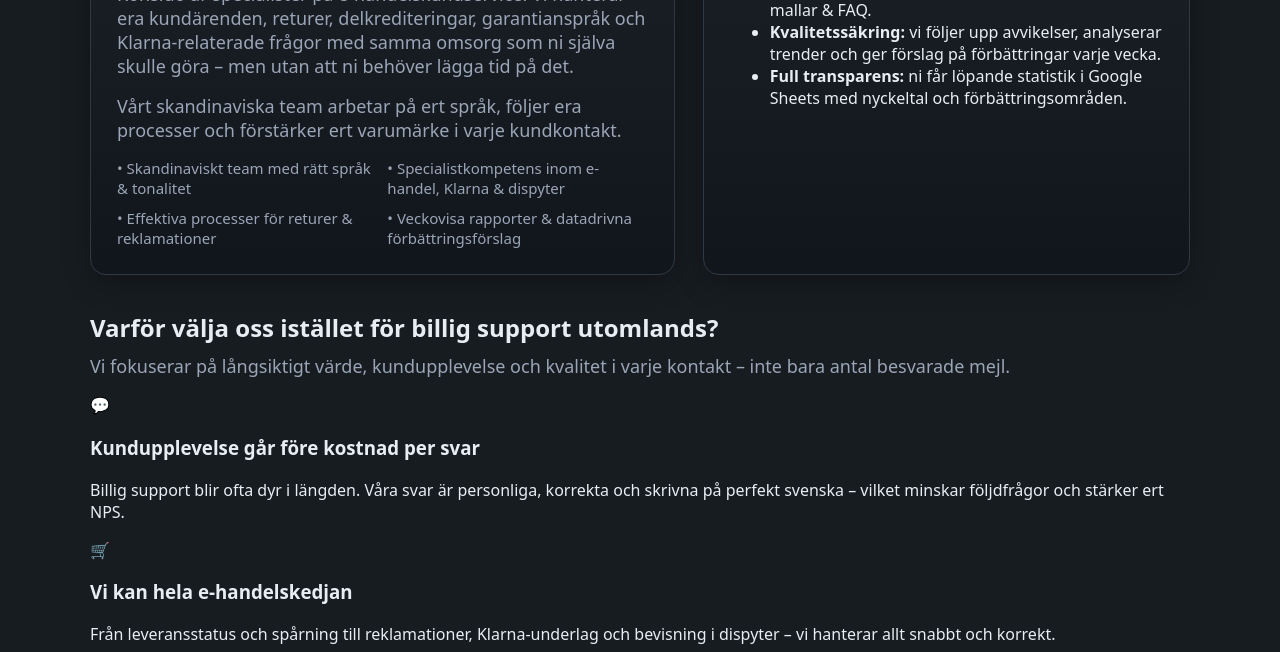
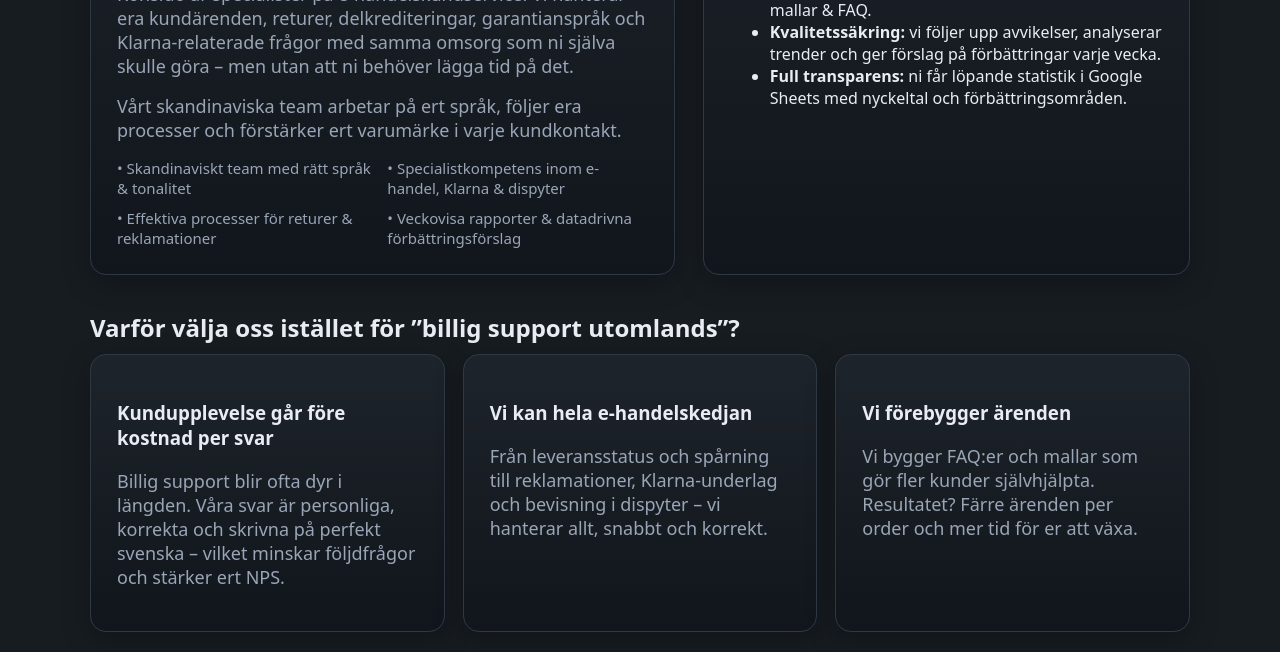
Before and after one commit to Jegen7k/Konsido, a website: page about.html in a window 1280 px wide. Shown: the part 300-952 px from the top of the page. Drawn offline with Linux system fonts and the light colour scheme.

Commit message:
Update about.html

```diff
--- a/about.html
+++ b/about.html
@@ -82,27 +82,20 @@
       </div>
     </section>
 
-<section class="section why-us">
-  <h2>Varför välja oss istället för billig support utomlands?</h2>
-  <p class="lead center">Vi fokuserar på långsiktigt värde, kundupplevelse och kvalitet i varje kontakt – inte bara antal besvarade mejl.</p>
-
-  <div class="why-grid">
-    <div class="why-card">
-      <div class="icon-circle">💬</div>
+    <section class="section">
+      <h2>Varför välja oss istället för ”billig support utomlands”?</h2>
+      <div class="grid-3">
+        <div class="card">
           <h3>Kundupplevelse går före kostnad per svar</h3>
-      <p>Billig support blir ofta dyr i längden. Våra svar är personliga, korrekta och skrivna på perfekt svenska – vilket minskar följdfrågor och stärker ert NPS.</p>
+          <p class="lead">Billig support blir ofta dyr i längden. Våra svar är personliga, korrekta och skrivna på perfekt svenska – vilket minskar följdfrågor och stärker ert NPS.</p>
         </div>
-
-    <div class="why-card">
-      <div class="icon-circle">🛒</div>
+        <div class="card">
           <h3>Vi kan hela e-handelskedjan</h3>
-      <p>Från leveransstatus och spårning till reklamationer, Klarna-underlag och bevisning i dispyter – vi hanterar allt snabbt och korrekt.</p>
+          <p class="lead">Från leveransstatus och spårning till reklamationer, Klarna-underlag och bevisning i dispyter – vi hanterar allt, snabbt och korrekt.</p>
         </div>
-
-    <div class="why-card">
-      <div class="icon-circle">⚙️</div>
+        <div class="card">
           <h3>Vi förebygger ärenden</h3>
-      <p>Vi bygger FAQ:er och mallar som gör fler kunder självhjälpta. Resultatet? Färre ärenden per order och mer tid för er att växa.</p>
+          <p class="lead">Vi bygger FAQ:er och mallar som gör fler kunder självhjälpta. Resultatet? Färre ärenden per order och mer tid för er att växa.</p>
         </div>
       </div>
     </section>
```
Lines whose indentation alone changed are shown as unchanged.
